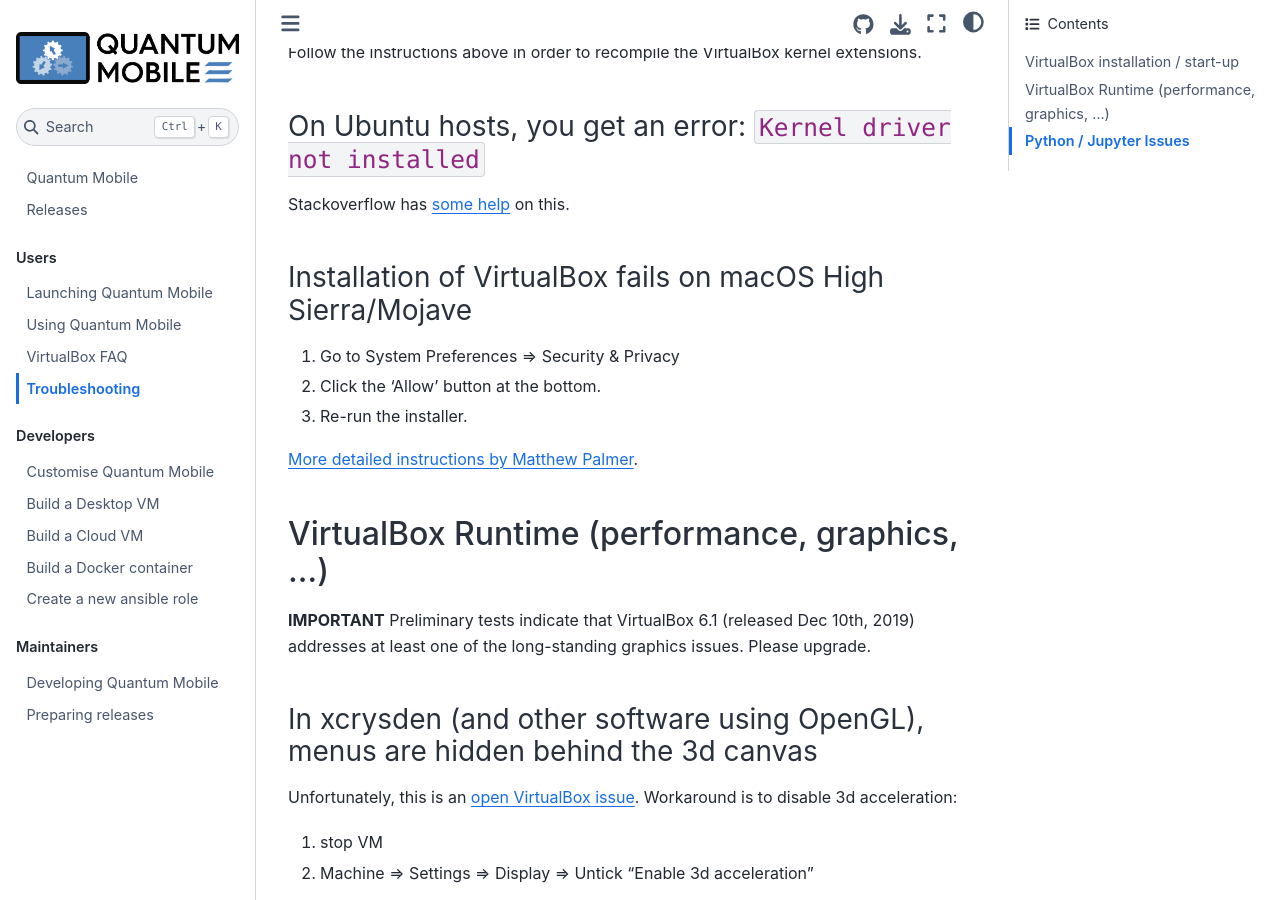
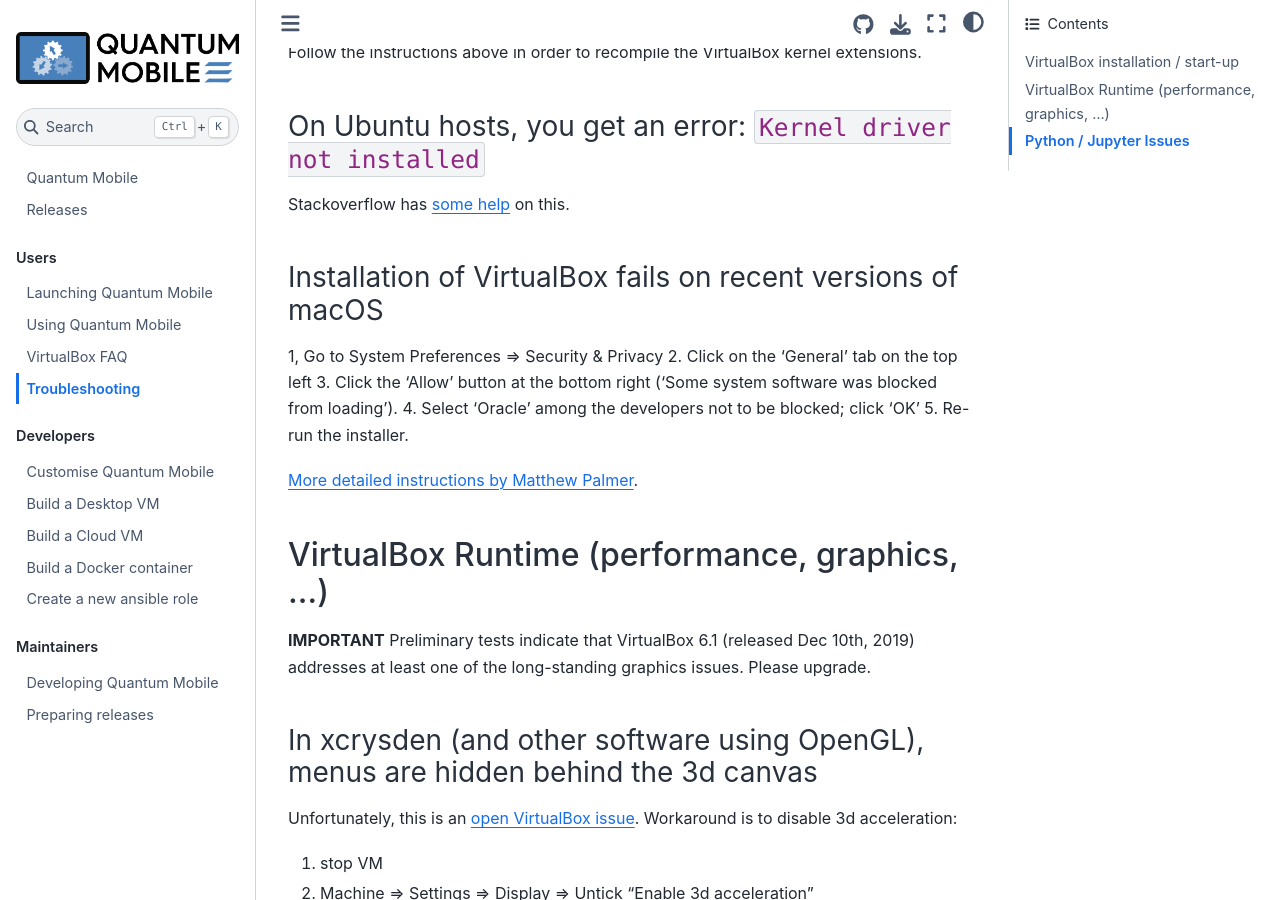
Before and after one commit to marvel-nccr/quantum-mobile, a Sphinx documentation site: the page built from docs/users/troubleshoot.md, in a window 1280 px wide and 900 px high, scrolled down 1439 px. Built offline with Sphinx 7.4.7 and the Sphinx Book theme 1.1.4, drawn with Linux system fonts in a browser that asks for light colours.

Commit message:
📚 DOCS: add to troubleshooting
closes #158

```diff
--- a/docs/users/troubleshoot.md
+++ b/docs/users/troubleshoot.md
@@ -41,11 +41,13 @@
 
 Stackoverflow has [some help](https://askubuntu.com/questions/920689/how-to-fix-modprobe-vboxdrv-error-in-virtualbox) on this.
 
-### Installation of VirtualBox fails on macOS High Sierra/Mojave
+### Installation of VirtualBox fails on recent versions of macOS
 
-1. Go to System Preferences => Security & Privacy
-2. Click the ‘Allow’ button at the bottom.
-3. Re-run the installer.
+1, Go to System Preferences => Security & Privacy
+2. Click on the 'General' tab on the top left
+3. Click the ‘Allow’ button at the bottom right ('Some system software was blocked from loading').
+4. Select 'Oracle' among the developers not to be blocked; click 'OK'
+5. Re-run the installer.
 
 [More detailed instructions by Matthew Palmer](https://matthewpalmer.net/blog/2017/12/10/install-virtualbox-mac-high-sierra/index.html).
 
```
